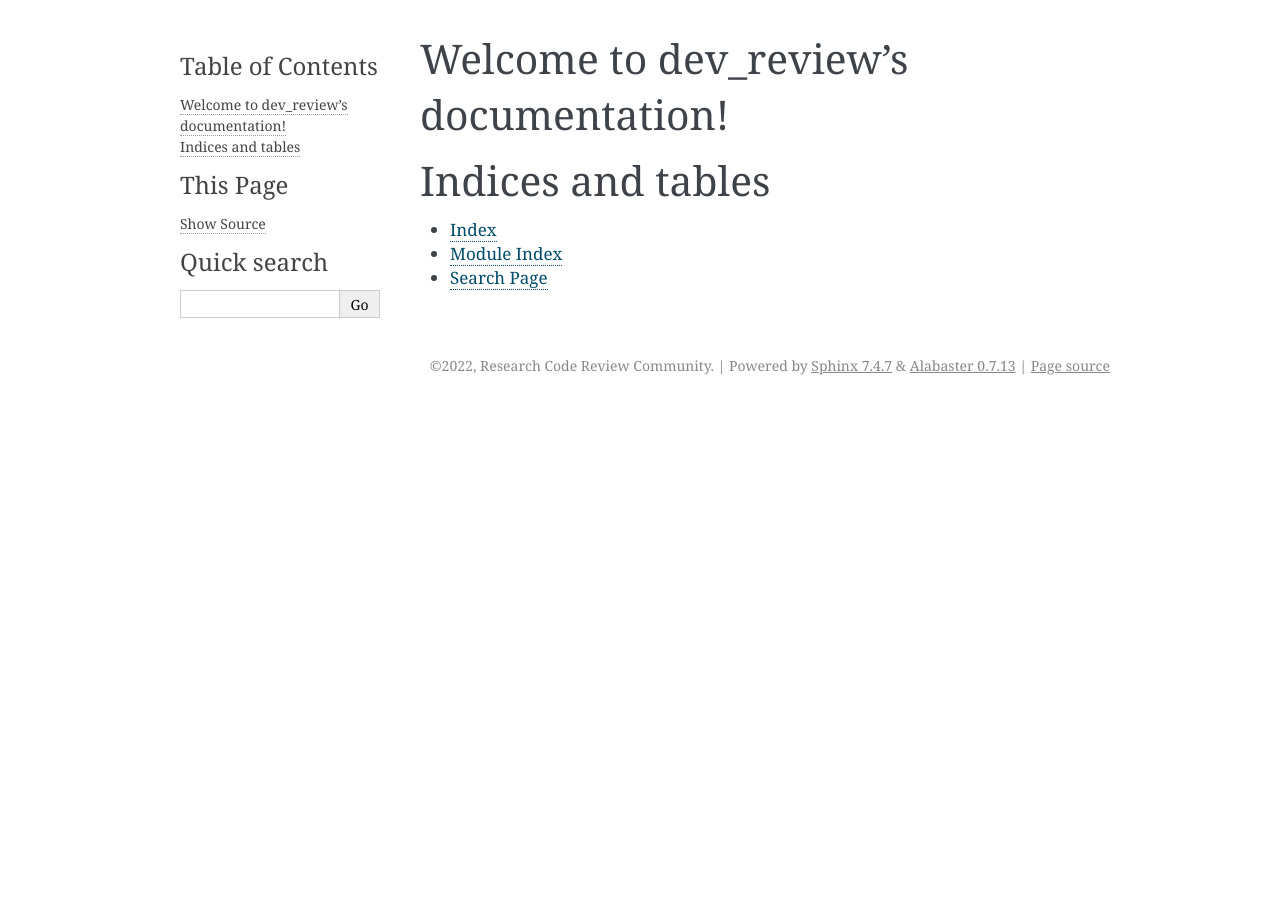
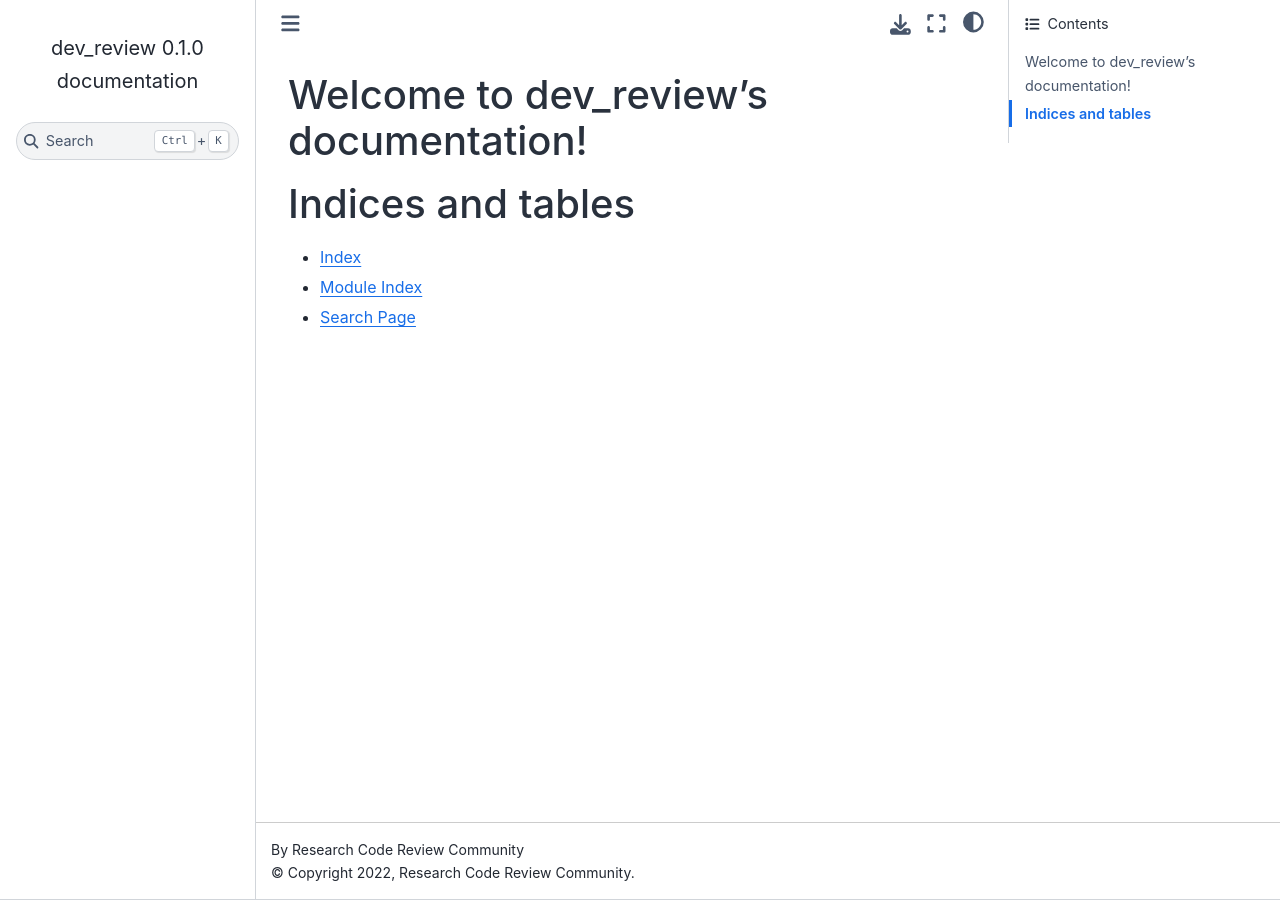
Before and after one commit to ResearchCodeReviewCommunity/dev-review, a Sphinx documentation site: the page built from docs/index.rst, in a window 1280 px wide. Built offline with Sphinx 7.4.7 and the Sphinx Book theme 1.1.4, drawn with Linux system fonts in a browser that asks for light colours; some of the changed lines change nothing that is shown.

Commit message:
Add extensions + theme to doc/conf.py

```diff
--- a/docs/conf.py
+++ b/docs/conf.py
@@ -31,10 +31,24 @@
 # extensions coming with Sphinx (named 'sphinx.ext.*') or your custom
 # ones.
 extensions = [
+    'myst_parser',
+    'sphinx.ext.autodoc',
+    'sphinx.ext.coverage',
+    'sphinx_copybutton',
+    'sphinx.ext.doctest',
+    'sphinx.ext.intersphinx',
+    'sphinx.ext.todo',
+    'sphinx.ext.mathjax',
+    'sphinx.ext.napoleon',
+    'sphinxext.opengraph',
+    'sphinx.ext.ifconfig',
+    'sphinx.ext.viewcode',
 ]
 
 # Add any paths that contain templates here, relative to this directory.
 templates_path = ['_templates']
+
+source_suffix = ['.rst', '.md']
 
 # List of patterns, relative to source directory, that match files and
 # directories to ignore when looking for source files.
@@ -47,7 +61,7 @@
 # The theme to use for HTML and HTML Help pages.  See the documentation for
 # a list of builtin themes.
 #
-html_theme = 'alabaster'
+html_theme = 'sphinx_book_theme'
 
 # Add any paths that contain custom static files (such as style sheets) here,
 # relative to this directory. They are copied after the builtin static files,
```
